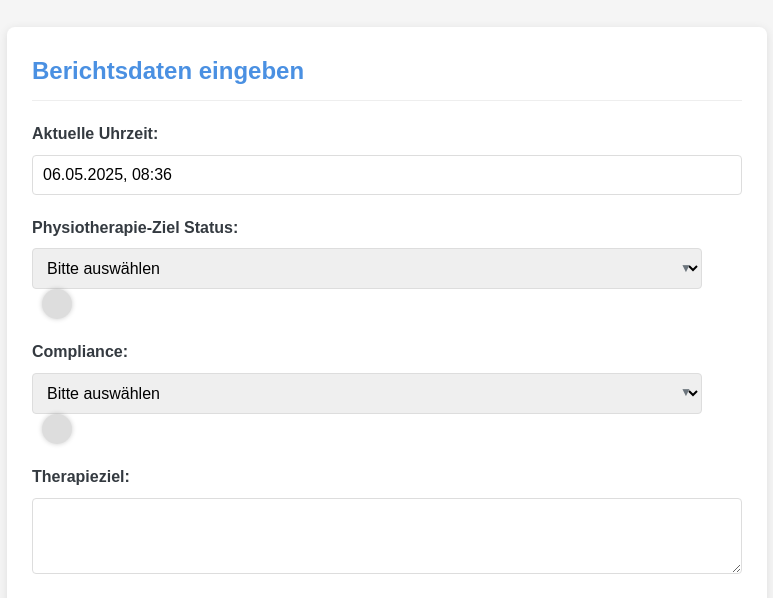
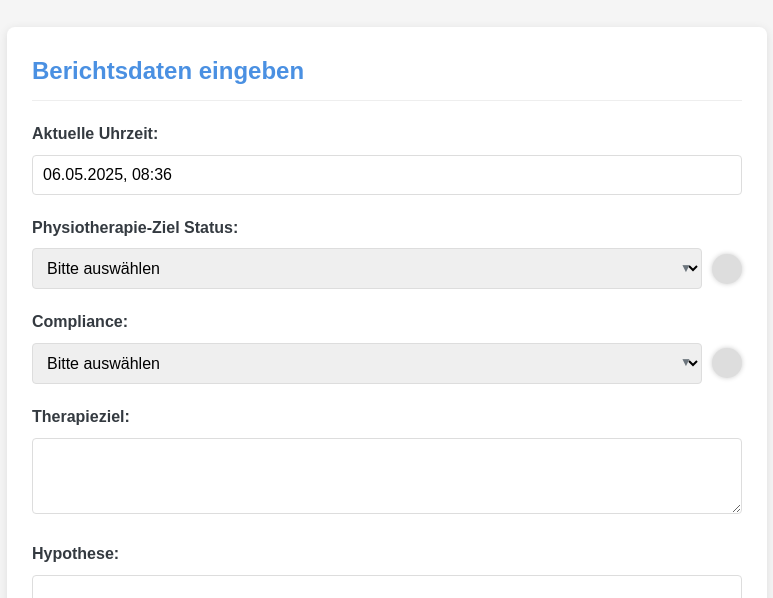
Before and after one commit to qrisr/reha-physio-report-generator, a website: page index.html in a window 1280 px wide. Shown: the part 151-749 px from the top of the page, without its empty margins (253-1026 px from the left). Drawn offline with Linux system fonts and the light colour scheme.

Commit message:
Update UI layout and improve form accessibility

```diff
--- a/css/styles.css
+++ b/css/styles.css
@@ -80,10 +80,16 @@ input:focus, select:focus, textarea:focus {
     box-shadow: 0 0 0 2px rgba(74, 144, 226, 0.2);
 }
 
+.input-with-indicator {
+    display: flex;
+    align-items: center;
+    gap: 10px;
+}
+
 .select-wrapper {
     position: relative;
-    display: inline-block;
-    width: calc(100% - 40px);
+    display: block;
+    flex: 1;
 }
 
 .select-wrapper::after {
@@ -102,8 +108,7 @@ input:focus, select:focus, textarea:focus {
     height: 30px;
     border-radius: 50%;
     display: inline-block;
-    vertical-align: middle;
-    margin-left: 10px;
+    flex-shrink: 0;
     background-color: #ddd;
     position: relative;
     box-shadow: 0 0 5px rgba(0, 0, 0, 0.2);
--- a/index.html
+++ b/index.html
@@ -24,6 +24,7 @@
 
                     <div class="form-group">
                         <label for="goal-status">Physiotherapie-Ziel Status:</label>
+                        <div class="input-with-indicator">
                             <div class="select-wrapper">
                                 <select id="goal-status" required>
                                     <option value="" disabled selected>Bitte auswählen</option>
@@ -33,9 +34,11 @@
                             </div>
                             <div id="goal-status-indicator" class="indicator"></div>
                         </div>
+                    </div>
 
                     <div class="form-group">
                         <label for="compliance">Compliance:</label>
+                        <div class="input-with-indicator">
                             <div class="select-wrapper">
                                 <select id="compliance" required>
                                     <option value="" disabled selected>Bitte auswählen</option>
@@ -44,6 +47,7 @@
                                 </select>
                             </div>
                             <div id="compliance-indicator" class="indicator"></div>
+                        </div>
                     </div>
 
                     <div class="form-group">
```
Also changed, not shown: 1 other file. Lines whose indentation alone changed are shown as unchanged.
